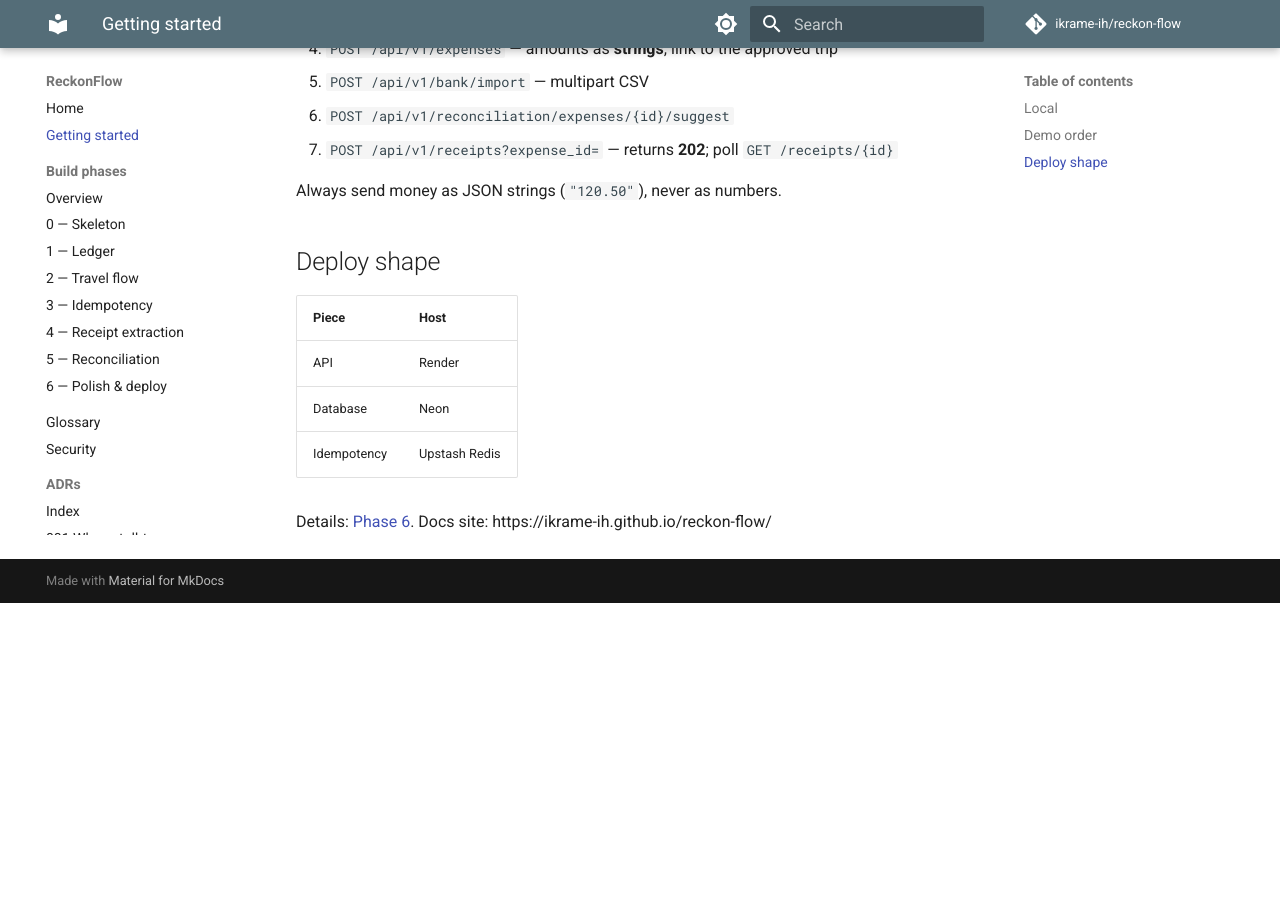
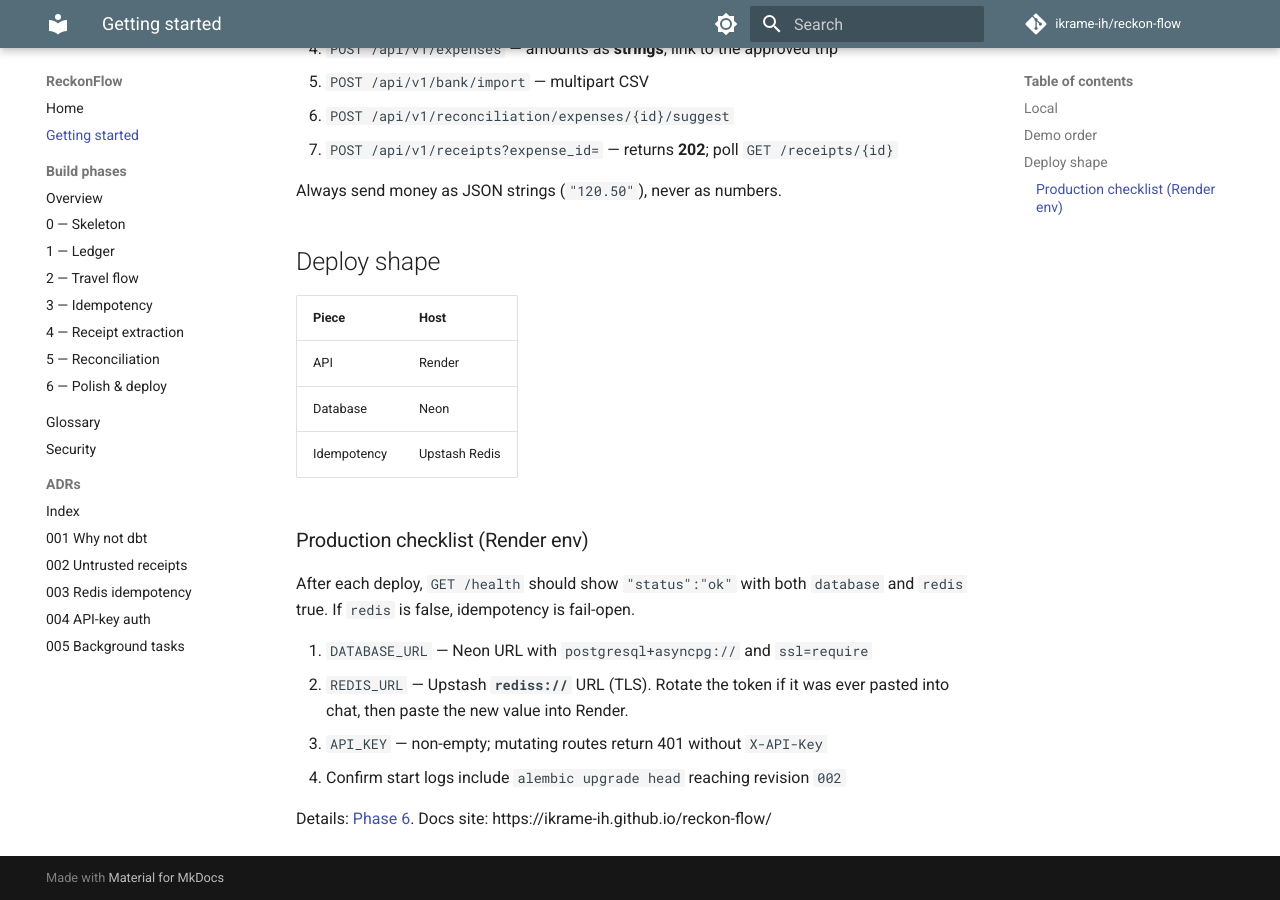
Before and after one commit to ikrame-ih/reckon-flow, an MkDocs documentation site: the page built from docs/getting-started.md, in a window 1280 px wide and 900 px high, scrolled down 586 px. Built offline with MkDocs 1.6.1 and Material for MkDocs 9.7.7, drawn with Linux system fonts in a browser that asks for light colours; comment, search, counter and statistics services are not loaded; before the commit the page ends 1189 px from its top, so only the background shows below that.

Commit message:
fix(ops): mark /health degraded when Redis is down
Surface cache outages in the health payload, align render.yaml with main
and API_KEY, and document the production env checklist.

```diff
--- a/docs/getting-started.md
+++ b/docs/getting-started.md
@@ -34,4 +34,15 @@
 | Database | Neon |
 | Idempotency | Upstash Redis |
 
+### Production checklist (Render env)
+
+After each deploy, `GET /health` should show `"status":"ok"` with both
+`database` and `redis` true. If `redis` is false, idempotency is fail-open.
+
+1. `DATABASE_URL` — Neon URL with `postgresql+asyncpg://` and `ssl=require`
+2. `REDIS_URL` — Upstash **`rediss://`** URL (TLS). Rotate the token if it
+   was ever pasted into chat, then paste the new value into Render.
+3. `API_KEY` — non-empty; mutating routes return 401 without `X-API-Key`
+4. Confirm start logs include `alembic upgrade head` reaching revision `002`
+
 Details: [Phase 6](phases/06-polish.md). Docs site: https://ikrame-ih.github.io/reckon-flow/
```
Also changed, not shown: render.yaml (+6 -3 lines), 2 other files.
